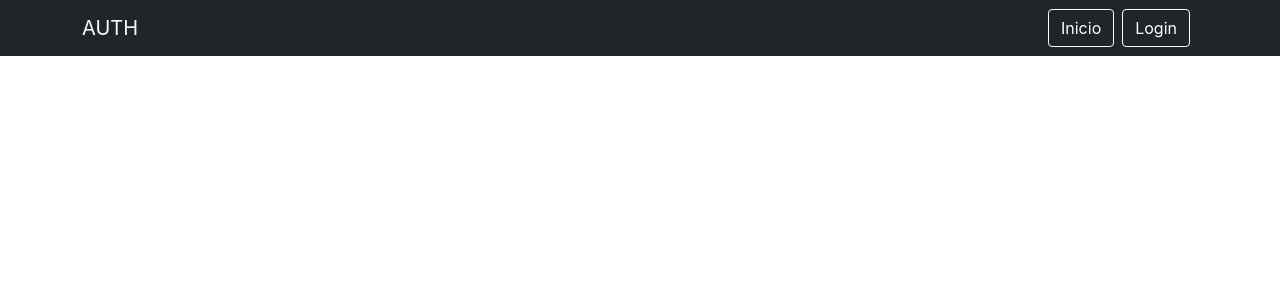
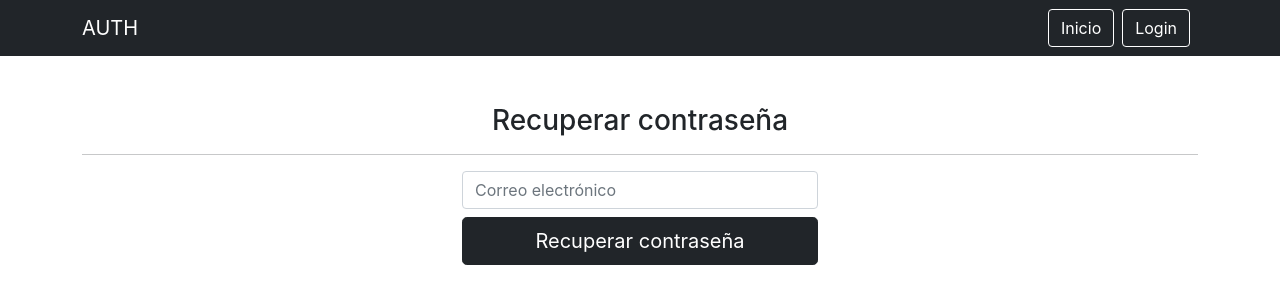
Before and after one commit to SALT0S/firebase-auth-login, a React (Create React App) app: page /reset in a window 1280 px wide. Shown: the top 304 px of the page. Built offline with nearby package versions, Linux system fonts and the light colour scheme; no server answers.

Commit message:
Reset password

```diff
--- a/src/App.jsx
+++ b/src/App.jsx
@@ -3,6 +3,7 @@
 import Navbar from '../src/components/Navbar';
 import Admin from './components/Admin';
 import Login from './components/Login';
+import Reset from './components/Reset';
 import { auth } from './firebase';
 
 function App() {
@@ -25,6 +26,9 @@
 			</header>
 			<div className='container'>
 				<Switch>
+					<Route path='/reset'>
+						<Reset />
+					</Route>
 					<Route path='/login'>
 						<Login />
 					</Route>
--- a/src/components/Firestore.jsx
+++ b/src/components/Firestore.jsx
@@ -101,10 +101,7 @@
 								className='list-group-item d-flex justify-content-between'
 								key={item.id}
 							>
-								{item.name} -{' '}
-								{moment(item.fecha).format(
-									'MMMM Do YYYY, h:mm:ss a'
-								)}
+								{item.name} - {moment(item.fecha).format('ll')}
 								<div>
 									<button
 										className='btn btn-warning btn-sm me-2'
--- a/src/components/Login.jsx
+++ b/src/components/Login.jsx
@@ -127,6 +127,18 @@
 								? '¿Ya tienes una cuenta?'
 								: '¿No tienes cuenta?'}
 						</button>
+
+						{registro ? (
+							<div className='d-flex justify-content-center'>
+								<button
+									className='btn btn-link shadow-none mt-3 '
+									type='button'
+									onClick={() => props.history.push('/reset')}
+								>
+									Recuperar contraseña
+								</button>
+							</div>
+						) : null}
 					</form>
 				</div>
 			</div>
--- /dev/null
+++ b/src/components/Reset.jsx
@@ -0,0 +1,69 @@
+import React, { useState, useCallback } from 'react';
+import { auth } from '../firebase';
+import { withRouter } from 'react-router-dom';
+
+const Reset = props => {
+	const [email, setEmail] = useState('');
+	const [error, setError] = useState(null);
+
+	const procesarDatos = e => {
+		e.preventDefault();
+		if (!email.trim()) {
+			setError('Ingresa un email válido.');
+			return;
+		}
+
+		setError(null);
+		recuperar();
+	};
+
+	const recuperar = useCallback(async () => {
+		try {
+			await auth.sendPasswordResetEmail(email);
+			props.history.push('/login');
+		} catch (error) {
+			console.log(error.message);
+			if (error.code === 'auth/invalid-email') {
+				setError(
+					'La dirección de correo electrónico está mal formateada.'
+				);
+			} else if (error.code === 'auth/user-not-found') {
+				setError(
+					'No hay ningún registro de usuario que corresponda a este identificador.'
+				);
+			}
+		}
+	}, [email, props.history]);
+
+	return (
+		<div className='mt-5'>
+			<h3 className='text-center'>Recuperar contraseña</h3>
+			<hr />
+			<div className='row justify-content-center'>
+				<div className='col-12 col-sm-8 col-md-6 col-xl-4'>
+					<form onSubmit={procesarDatos}>
+						{error && (
+							<div className='alert alert-danger'>{error}</div>
+						)}
+						<input
+							type='email'
+							className='form-control mb-2'
+							placeholder='Correo electrónico'
+							onChange={e => setEmail(e.target.value)}
+							value={email}
+						/>
+
+						<button
+							className='btn btn-dark btn-lg w-100 shadow-none mb-2'
+							type='submit'
+						>
+							Recuperar contraseña
+						</button>
+					</form>
+				</div>
+			</div>
+		</div>
+	);
+};
+
+export default withRouter(Reset);
```
